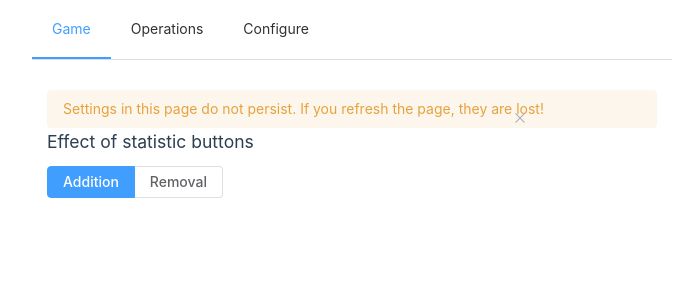
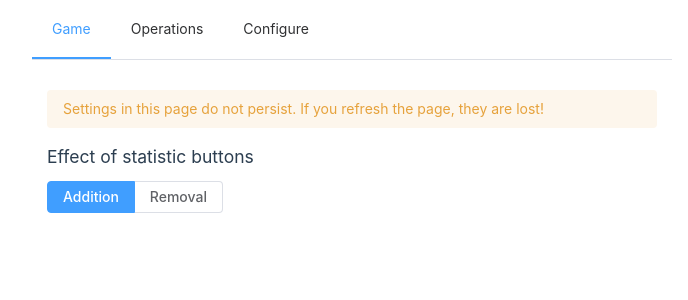
Before and after one commit to crazycodr/soccer-game-tracker, a Vue app: page /operations in a window 1280 px wide. Shown: the top 300 px of the page, without its empty margins (288-976 px from the left). Built offline with nearby package versions, Linux system fonts and the light colour scheme.

Commit message:
Update spacing around alert and game mode toggle in operations

```diff
--- a/src/views/GameOperations.vue
+++ b/src/views/GameOperations.vue
@@ -4,10 +4,12 @@ import GameModeToggle from "@/components/GameModeToggle.vue";
 </script>
 
 <template>
-  <main class="game-operations">
-    <el-alert type="warning">Settings in this page do not persist. If you refresh the page, they are lost!</el-alert>
+  <el-row style="margin-bottom: 1em">
+    <el-alert :closable="false" type="warning">Settings in this page do not persist. If you refresh the page, they are lost!</el-alert>
+  </el-row>
+  <el-row>
     <GameModeToggle />
-  </main>
+  </el-row>
 </template>
 
 <style scoped>
```
